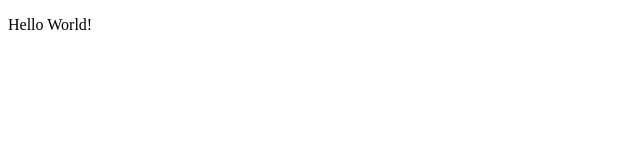
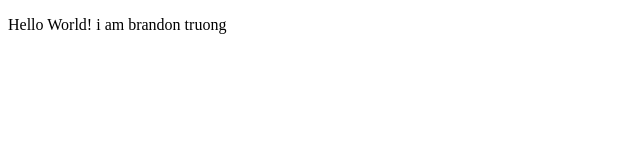
Before and after one commit to brandontruong/brandontruong, a Next.js app: page / in a window 1280 px wide. Shown: the top 160 px of the page, without its empty margins (0-640 px from the left). Built offline with nearby package versions, Linux system fonts and the light colour scheme.

Commit message:
added index page

```diff
--- a/pages/index.js
+++ b/pages/index.js
@@ -1,6 +1,6 @@
 const Index = () => (
     <div>
-        <p>Hello World!</p>
+        <p>Hello World! i am brandon truong</p>
     </div>
 )
 export default Index
```
